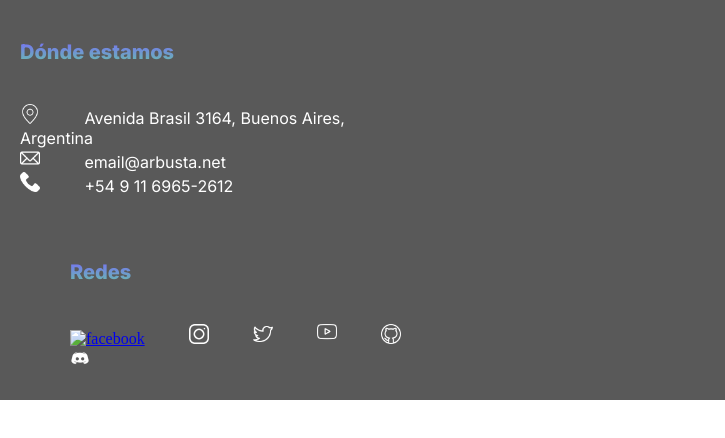
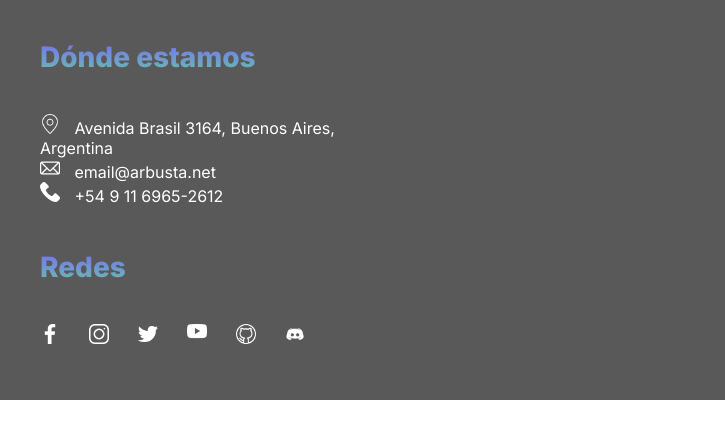
Before and after one commit to guadagarcilazo/grupo_2_proyecgrama, a plain HTML site: page index/footer/footer.html in a window 1280 px wide. Shown: the full height of the page, 0-725 px from the left. Drawn offline with Linux system fonts and the light colour scheme.

Commit message:
Actualizado el footer

```diff
--- a/index/footer/footer.css
+++ b/index/footer/footer.css
@@ -9,7 +9,7 @@
 img {
 height: 20px;
 width: 20px;
-margin-right: 40px;
+margin-right: 25px;
 }
 
 /* Lista del contacto */
@@ -37,13 +37,17 @@ ul li {
  /*    background-color: black; */
     width: 60%;
     height: 50%;
-    padding: 40px 0px 0px 20px;
+    padding: 40px 0px 0px 40px;
+}
+.caja1 img {
+    margin-right: 10px;
+
 }
 .caja2 {
     /* background-color: rgb(241, 20, 20); */
     width: 80%;
     height: 50%;
-    padding: 60px 50px 0px 70px;
+    padding: 50px 0px 0px 40px;
 }
 h3 {
    margin-bottom: 40px;
@@ -52,11 +56,11 @@ h3 {
     -webkit-text-fill-color: transparent;
     color: transparent;
     font-family: 'Inter', sans-serif;
-    font-size: 20px;
+    font-size: 28px;
 }
 /* Me falta corregir el título */
 .redes {
-    margin-right: 0px;
+
 }
 
 /* El mapa de la empresa */
--- a/index/footer/footer.html
+++ b/index/footer/footer.html
@@ -28,10 +28,10 @@
             </div>
             <div class="caja2">
                 <h3 class="redes">Redes</h3>
-                <a href="#"><img src="./img/facebook (1).png" alt="facebook"></a>
+                <a href="#"><img src="./img/facebook-app-symbol.png" alt="facebook"></a>
                 <a href="#"><img src="./img/instagram.png" alt="instagram"></a>
-                <a href="#"><img class="twitt" src="./img/gorjeo.png" alt="twitter"></a>
-                <a href="#"><img  class="yt" src="./img/youtube (1).png" alt="youtube"></a>
+                <a href="#"><img src="./img/twitter.png" alt="twitter"></a>
+                <a href="#"><img src="./img/youtube.png" alt="youtube"></a>
                 <a href="#"><img src="./img/github.png" alt="github"></a>
                 <a href="#"><img src="./img/discord.png" alt="discord"></a>
             </div>
```
Also changed, not shown: index/footer/img/facebook-app-symbol.png (added), index/footer/img/gorjeo.png (deleted), index/footer/img/twitter.png (added), index/footer/img/youtube (1).png (deleted), index/footer/img/youtube.png (added).
